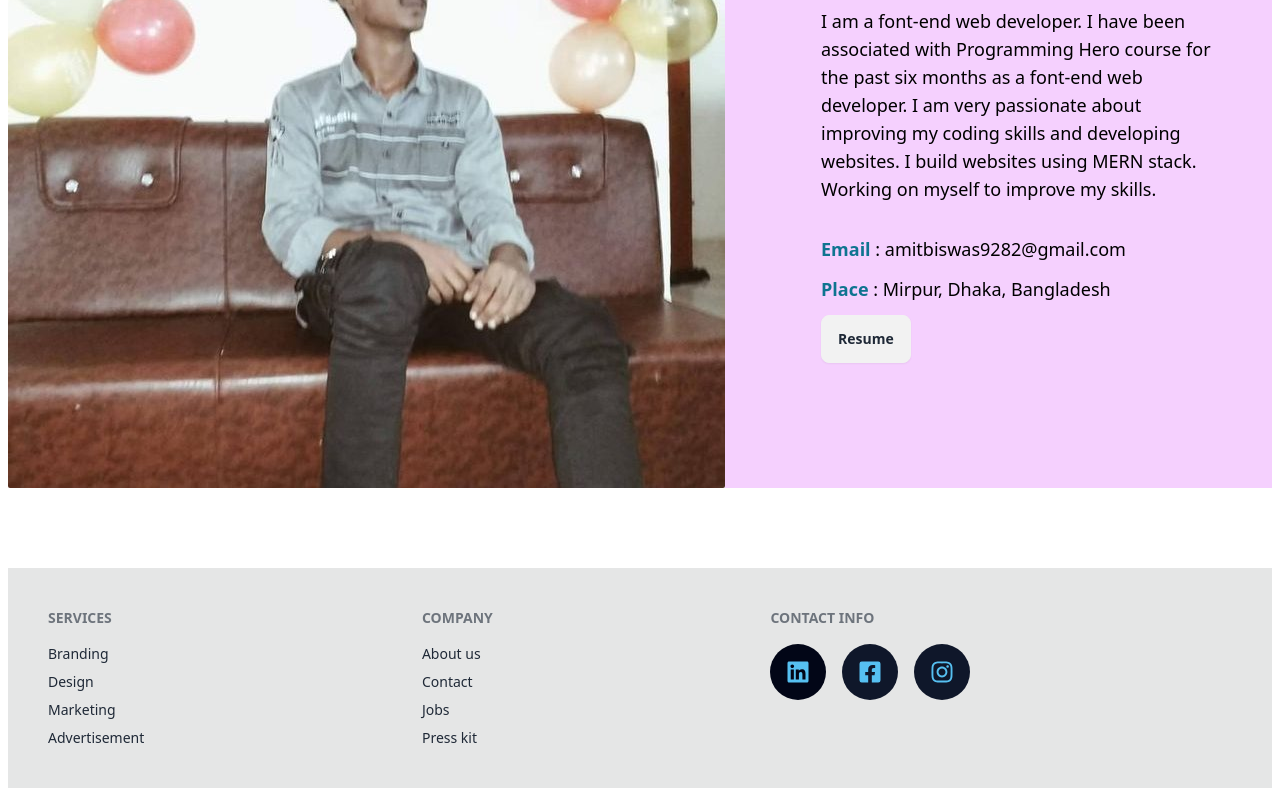
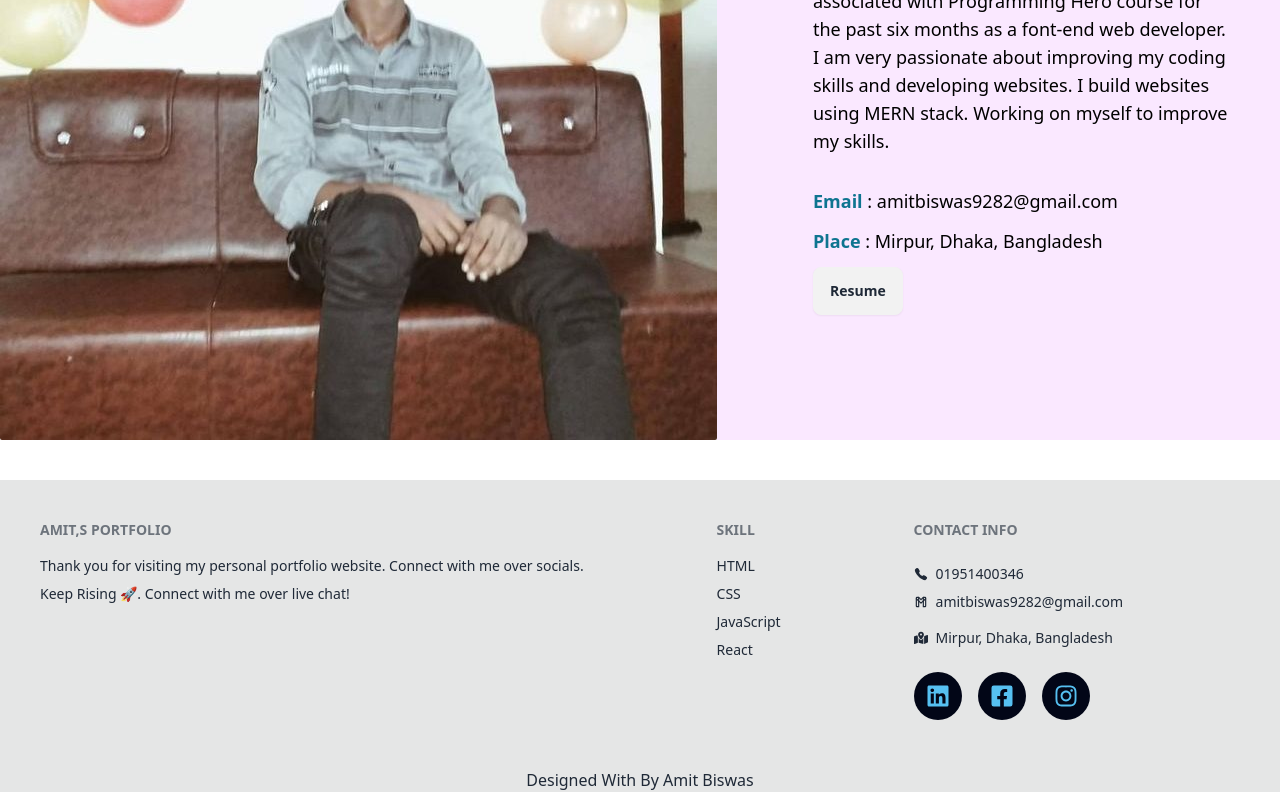
Before and after one commit to Amit-Biswas-WD/portfolio_create, a React (Vite) app: page / in a window 1280 px wide. Shown: the part 1189-1989 px from the top of the page. Built offline with nearby package versions, Linux system fonts and the light colour scheme.

Commit message:
this is footer update

```diff
--- a/index.html
+++ b/index.html
@@ -6,7 +6,7 @@
     <meta name="viewport" content="width=device-width, initial-scale=1.0" />
     <title>Amit</title>
   </head>
-  <body class="font-sans p-2">
+  <body class="font-sans">
     <div id="root"></div>
     <script type="module" src="/src/main.jsx"></script>
   </body>
--- a/src/Pages/About/About.jsx
+++ b/src/Pages/About/About.jsx
@@ -1,13 +1,13 @@
 import photo from "../../assets/image/amit.jpg";
 const About = () => {
   return (
-    <div className="max-w-7xl mx-auto my-20">
+    <div className="max-w-7xl mx-auto my-10">
       <h2 className="my-8 text-center mx-auto text-4xl font-bold text-black">
         About <span className="text-red-500">Me</span>
       </h2>
       <div className="md:flex">
         <img src={photo} alt="" className="rounded-sm" />
-        <div className="bg-fuchsia-200 py-8 p-4">
+        <div className="bg-fuchsia-100 py-8 p-4">
           <h3 className="text-2xl font-bold my-8 md:mt-20 text-black md:ml-20  md:mr-8">
             I,m Amit
           </h3>
--- a/src/Shared/Footer/Footer.jsx
+++ b/src/Shared/Footer/Footer.jsx
@@ -1,37 +1,57 @@
 import { FaFacebookSquare, FaInstagram, FaLinkedin } from "react-icons/fa";
+import { IoCall } from "react-icons/io5";
+import { TbBrandGmail } from "react-icons/tb";
+import { FaMapLocationDot } from "react-icons/fa6";
 
 const Footer = () => {
   return (
     <div className="bg-base-300">
       <footer className="footer text-base-content p-10 max-w-[1280px] mx-auto">
         <nav>
-          <h6 className="footer-title">Services</h6>
-          <a className="link link-hover">Branding</a>
-          <a className="link link-hover">Design</a>
-          <a className="link link-hover">Marketing</a>
-          <a className="link link-hover">Advertisement</a>
+          <h6 className="footer-title">Amit,s Portfolio</h6>
+          <p>
+            Thank you for visiting my personal portfolio website. Connect with
+            me over socials.
+          </p>
+          <p>Keep Rising 🚀. Connect with me over live chat!</p>
         </nav>
         <nav>
-          <h6 className="footer-title">Company</h6>
-          <a className="link link-hover">About us</a>
-          <a className="link link-hover">Contact</a>
-          <a className="link link-hover">Jobs</a>
-          <a className="link link-hover">Press kit</a>
+          <h6 className="footer-title">Skill</h6>
+          <a className="link link-hover">HTML</a>
+          <a className="link link-hover">CSS</a>
+          <a className="link link-hover">JavaScript</a>
+          <a className="link link-hover">React</a>
         </nav>
         <nav>
           <h6 className="footer-title">Contact Info</h6>
+          <div>
+            <p className="my-2 flex gap-2 items-center">
+              <IoCall />
+              01951400346
+            </p>
+
+            <p className="flex gap-2 items-center">
+              <TbBrandGmail />
+              amitbiswas9282@gmail.com
+            </p>
+
+            <p className="my-4 flex gap-2 items-center">
+              <FaMapLocationDot />
+              Mirpur, Dhaka, Bangladesh
+            </p>
+          </div>
           <div className="grid grid-flow-col gap-4">
             <div className="flex gap-4">
               <a
                 target="_blank"
                 href="https://www.linkedin.com/in/amit-biswas-8b22992b4/"
               >
-                <p className="p-4 rounded-full bg-slate-950 text-[#56c0f1] hover:bg-[#459aee] hover:text-white">
+                <p className="p-3 rounded-full bg-slate-950 text-[#56c0f1] hover:bg-[#459aee] hover:text-white">
                   <FaLinkedin className="text-2xl " />
                 </p>
               </a>
               <a target="_blank" href="https://www.facebook.com/amitbiswas9282">
-                <p className="p-4 rounded-full bg-slate-900 text-[#56c0f1] hover:bg-[#1877F2] hover:text-white">
+                <p className="p-3 rounded-full bg-slate-950 text-[#56c0f1] hover:bg-[#1877F2] hover:text-white">
                   <FaFacebookSquare className="text-2xl" />
                 </p>
               </a>
@@ -39,7 +59,7 @@ const Footer = () => {
                 target="_blank"
                 href="https://www.instagram.com/amitbiswas9282/"
               >
-                <p className="p-4 rounded-full bg-slate-900 text-[#56c0f1] hover:bg-[#1877F2] hover:text-white">
+                <p className="p-3 rounded-full bg-slate-950 text-[#56c0f1] hover:bg-[#1877F2] hover:text-white">
                   <FaInstagram className="text-2xl" />
                 </p>
               </a>
@@ -47,6 +67,7 @@ const Footer = () => {
           </div>
         </nav>
       </footer>
+      <p className="text-center my-2">Designed With By Amit Biswas</p>
     </div>
   );
 };
```
